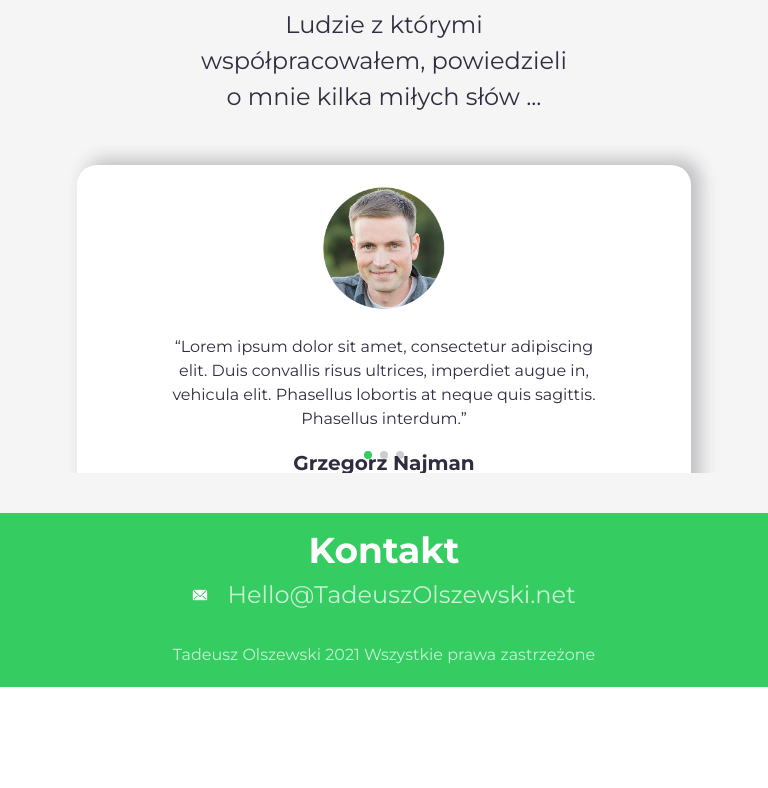
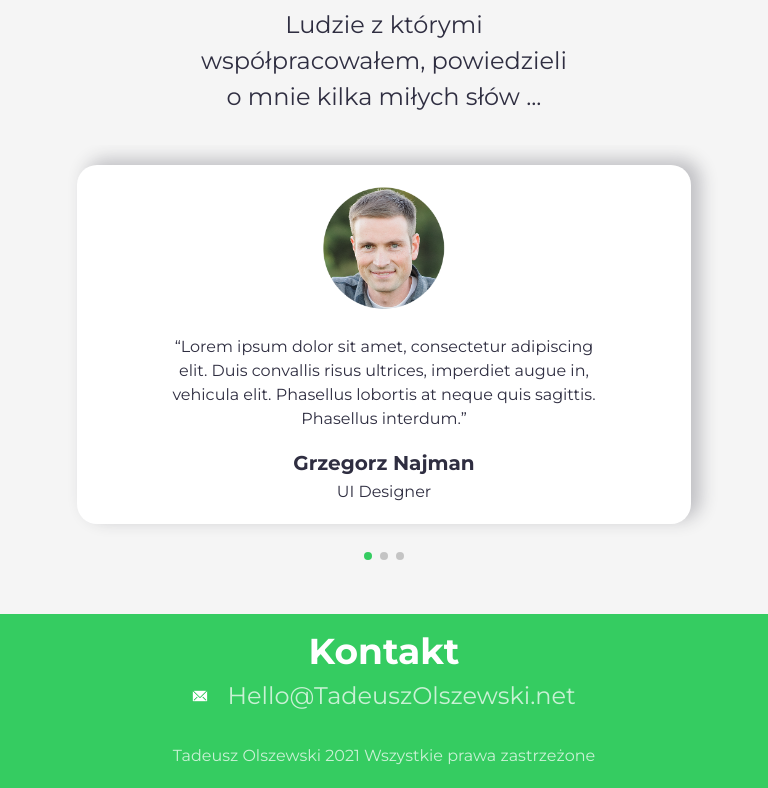
Before and after one commit to Sulekkk/TadeuszOlszewski, a website: page public/index.html in a window 768 px wide. Shown: the part 2030-2818 px from the top of the page. Before the commit the page ends 2717 px from the top, so only its background shows below. Drawn offline with nearby package versions, Linux system fonts and the light colour scheme.

Commit message:
feat: Changed burger. Added pagination margin

```diff
--- a/public/assets/css/hamburgers.css
+++ b/public/assets/css/hamburgers.css
@@ -1,6 +1,7 @@
 .hamburger {
     /* padding: 15px 15px; */
-    display: inline-block;
+    display: flex;
+    align-self: center;
     cursor: pointer;
     transition-property: opacity, filter;
     transition-duration: 0.15s;
@@ -35,7 +36,7 @@
       width: 30px;
       height: 4px;
       background-color: #000;
-      border-radius: 4px;
+      border-radius: 0;
       position: absolute;
       transition-property: transform;
       transition-duration: 0.15s;
@@ -45,7 +46,7 @@
       display: block; }
     .hamburger-inner::before {
       top: -10px;
-      background-color: #35CC61;}
+      background-color: #000; }
     .hamburger-inner::after {
       bottom: -10px; }
 
--- a/src/sass/style.scss
+++ b/src/sass/style.scss
@@ -38,6 +38,7 @@ body{
     height: 5vh;
     position: relative;
     z-index: 3;
+
     &__logo{
         h3{
             margin: 0;
@@ -219,10 +220,13 @@ body{
     }
     .swiper {
         width: 100%;
-        height: 38vh;
         padding-top: 2rem;
         &-pagination-bullet-active {
             background-color: $green-primary !important;
+        }
+        &-pagination{
+            position: relative;
+            margin-top: 3.5rem;
         }
         .opinions-box{
             background-color: #fff;
@@ -488,8 +492,12 @@ body{
         }
         .swiper {
             width: 100%;
-            height: 55vh;
             padding-top: 2rem;
+
+            &-pagination{
+                position: relative;
+                margin-top: 5rem;
+            }
             .opinions-box{
                 background-color: #fff;
                 box-shadow: 9px -5px 17px 1px rgba(192, 192, 196, 1);
@@ -556,7 +564,10 @@ body{
         }
     }
         .swiper {
-            height: 41vh;
+            &-pagination{
+                position: relative;
+                margin-top: 3.5rem;
+            }
             .opinions-box{
                 width: 80%;
             }
```
Also changed, not shown: public/assets/css/style.css, 1 other file.
